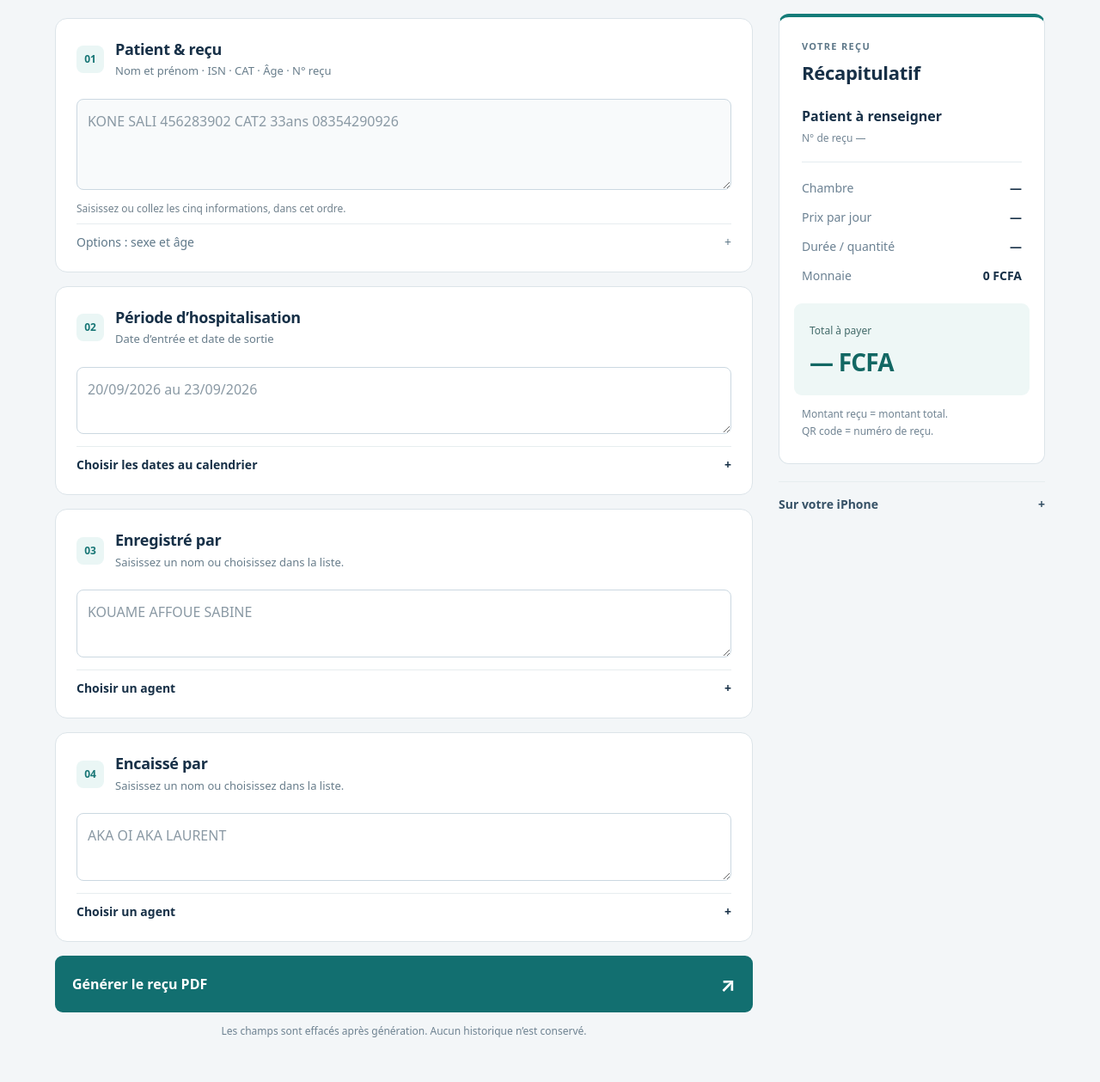
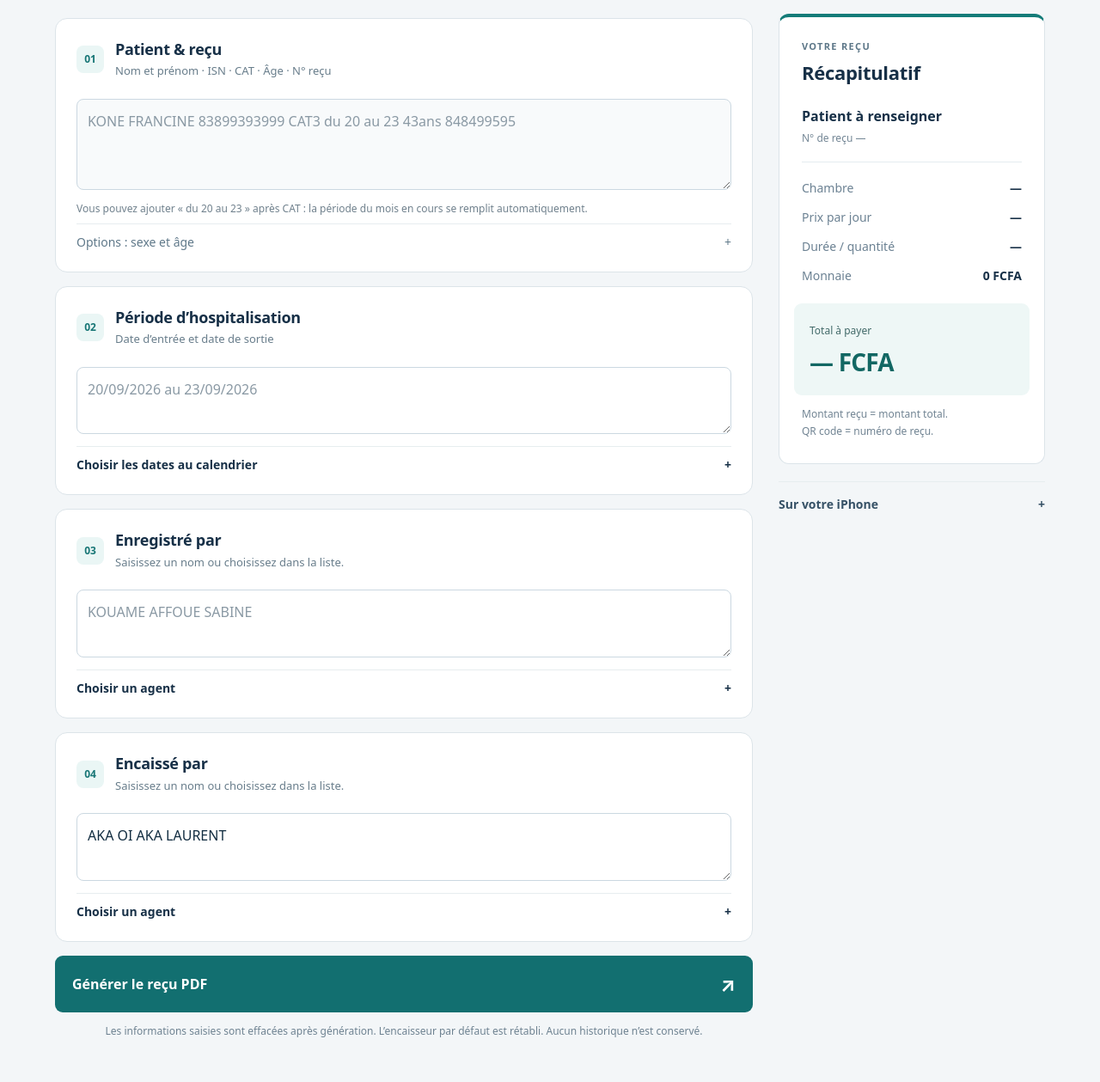
Before and after one commit to stefehui40-cpu/recuexample, a website with bundled scripts: page index.html in a window 1280 px wide. Shown: the part 191-1450 px from the top of the page at 86% size. Built offline with nearby package versions, Linux system fonts and the light colour scheme.

Commit message:
Préremplir l’encaisseur et afficher les agents en un clic

```diff
--- a/index.html
+++ b/index.html
@@ -3,11 +3,11 @@
 <body><header class="topbar"><a class="brand" href="./"><span class="brand-icon">R</span><span>Reçus<span class="brand-sub">GYNÉCOLOGIE</span></span></a><span id="offline" class="connection">Sur cet appareil</span></header>
 <main><section class="workspace"><div class="page-heading"><div><p class="eyebrow">CHU COCODY · GYNÉCOLOGIE</p><h1>Nouveau reçu</h1></div><span class="page-mark">PDF / 2 exemplaires</span></div>
 <form id="receipt-form" autocomplete="off" novalidate>
-<section class="card"><div class="section-heading"><span class="step">01</span><div><h2>Patient & reçu</h2><p>Nom et prénom · ISN · CAT · Âge · N° reçu</p></div></div><label class="sr-only" for="quick">Zone 1 : informations du patient et du reçu</label><textarea id="quick" rows="3" spellcheck="false" placeholder="KONE SALI 456283902 CAT2 33ans 08354290926"></textarea><p class="zone-hint">Saisissez ou collez les cinq informations, dans cet ordre.</p><details class="entry-options"><summary>Options : sexe et âge <span>+</span></summary><div class="fields"><div><label for="sex">Sexe</label><select id="sex"><option value="F">Féminin</option><option value="M">Masculin</option></select></div><div><label for="age">Âge (facultatif ici)</label><select id="age"><option value="">Utiliser l’âge saisi</option></select></div></div></details></section>
+<section class="card"><div class="section-heading"><span class="step">01</span><div><h2>Patient & reçu</h2><p>Nom et prénom · ISN · CAT · Âge · N° reçu</p></div></div><label class="sr-only" for="quick">Zone 1 : informations du patient et du reçu</label><textarea id="quick" rows="3" spellcheck="false" placeholder="KONE FRANCINE 83899393999 CAT3 du 20 au 23 43ans 848499595"></textarea><p class="zone-hint">Vous pouvez ajouter « du 20 au 23 » après CAT : la période du mois en cours se remplit automatiquement.</p><details class="entry-options"><summary>Options : sexe et âge <span>+</span></summary><div class="fields"><div><label for="sex">Sexe</label><select id="sex"><option value="F">Féminin</option><option value="M">Masculin</option></select></div><div><label for="age">Âge (facultatif ici)</label><select id="age"><option value="">Utiliser l’âge saisi</option></select></div></div></details></section>
 <section class="card"><div class="section-heading"><span class="step">02</span><div><h2>Période d’hospitalisation</h2><p>Date d’entrée et date de sortie</p></div></div><label class="sr-only" for="period">Zone 2 : période d’hospitalisation</label><textarea id="period" rows="2" spellcheck="false" placeholder="20/09/2026 au 23/09/2026"></textarea><details id="calendar-picker"><summary>Choisir les dates au calendrier <span>+</span></summary><div class="fields"><div><label for="start">Entrée</label><input id="start" type="date" min="1900-01-01" max="2199-12-31"></div><div><label for="end">Sortie</label><input id="end" type="date" min="1900-01-01" max="2199-12-31"></div></div></details></section>
-<section class="card"><div class="section-heading"><span class="step">03</span><div><h2>Enregistré par</h2><p>Saisissez un nom ou choisissez dans la liste.</p></div></div><label class="sr-only" for="registrar">Zone 3 : enregistré par</label><textarea id="registrar" rows="2" maxlength="70" placeholder="KOUAME AFFOUE SABINE"></textarea><details id="registrar-picker"><summary>Choisir un agent <span>+</span></summary><label class="sr-only" for="registrar-choice">Liste des agents d’enregistrement</label><select id="registrar-choice"><option value="">Choisir un agent</option></select></details></section>
-<section class="card"><div class="section-heading"><span class="step">04</span><div><h2>Encaissé par</h2><p>Saisissez un nom ou choisissez dans la liste.</p></div></div><label class="sr-only" for="cashier">Zone 4 : encaissé par</label><textarea id="cashier" rows="2" maxlength="70" placeholder="AKA OI AKA LAURENT"></textarea><details id="cashier-picker"><summary>Choisir un agent <span>+</span></summary><label class="sr-only" for="cashier-choice">Liste des agents d’encaissement</label><select id="cashier-choice"><option value="">Choisir un agent</option></select></details></section>
-<p id="error" class="error" role="alert" hidden></p><div class="mobile-total"><span>Total à payer</span><strong id="mobile-total">— FCFA</strong></div><button id="generate" type="submit" class="primary">Générer le reçu PDF <span aria-hidden="true">↗</span></button><p class="privacy">Les champs sont effacés après génération. Aucun historique n’est conservé.</p></form></section>
+<section class="card"><div class="section-heading"><span class="step">03</span><div><h2>Enregistré par</h2><p>Saisissez un nom ou choisissez dans la liste.</p></div></div><label class="sr-only" for="registrar">Zone 3 : enregistré par</label><textarea id="registrar" rows="2" maxlength="70" placeholder="KOUAME AFFOUE SABINE"></textarea><details id="registrar-picker"><summary>Choisir un agent <span>+</span></summary><div id="registrar-choice" class="fields" role="group" aria-label="Liste des agents d’enregistrement"></div></details></section>
+<section class="card"><div class="section-heading"><span class="step">04</span><div><h2>Encaissé par</h2><p>Saisissez un nom ou choisissez dans la liste.</p></div></div><label class="sr-only" for="cashier">Zone 4 : encaissé par</label><textarea id="cashier" rows="2" maxlength="70" placeholder="AKA OI AKA LAURENT">AKA OI AKA LAURENT</textarea><details id="cashier-picker"><summary>Choisir un agent <span>+</span></summary><div id="cashier-choice" class="fields" role="group" aria-label="Liste des agents d’encaissement"></div></details></section>
+<p id="error" class="error" role="alert" hidden></p><div class="mobile-total"><span>Total à payer</span><strong id="mobile-total">— FCFA</strong></div><button id="generate" type="submit" class="primary">Générer le reçu PDF <span aria-hidden="true">↗</span></button><p class="privacy">Les informations saisies sont effacées après génération. L’encaisseur par défaut est rétabli. Aucun historique n’est conservé.</p></form></section>
 <aside><section class="summary-card"><p class="eyebrow">VOTRE REÇU</p><h2>Récapitulatif</h2><div class="summary-patient"><strong id="summary-name">Patient à renseigner</strong><span id="summary-receipt">N° de reçu —</span></div><dl><div><dt>Chambre</dt><dd id="summary-category">CAT3</dd></div><div><dt>Prix par jour</dt><dd id="summary-unit">10 000 FCFA</dd></div><div><dt>Durée / quantité</dt><dd id="summary-days">—</dd></div><div><dt>Monnaie</dt><dd>0 FCFA</dd></div></dl><div class="total"><span>Total à payer</span><strong id="summary-total">— <small>FCFA</small></strong></div><p class="summary-note">Montant reçu = montant total.<br>QR code = numéro de reçu.</p></section>
 <section id="result" class="result-card" hidden tabindex="-1"><span class="result-check">✓</span><h2>Le PDF est prêt</h2><p id="result-label"></p><button id="share" type="button" class="primary">Partager le PDF</button><a id="download" class="secondary button" download>Télécharger</a><a id="open-pdf" class="text-button" target="_blank" rel="noopener">Ouvrir le PDF</a><button id="discard" type="button" class="text-button muted">Effacer le PDF de cette session</button><p id="share-status" aria-live="polite"></p></section>
 <details class="help"><summary>Sur votre iPhone <span>+</span></summary><p>Dans Safari : ouvrez le menu de partage, puis « Sur l’écran d’accueil ».</p><p>Attendez l’indication « Disponible hors connexion » avant de quitter le réseau. Le PDF se partage depuis le bouton dédié, vers WhatsApp ou une autre application disponible.</p></details></aside></main>
```
